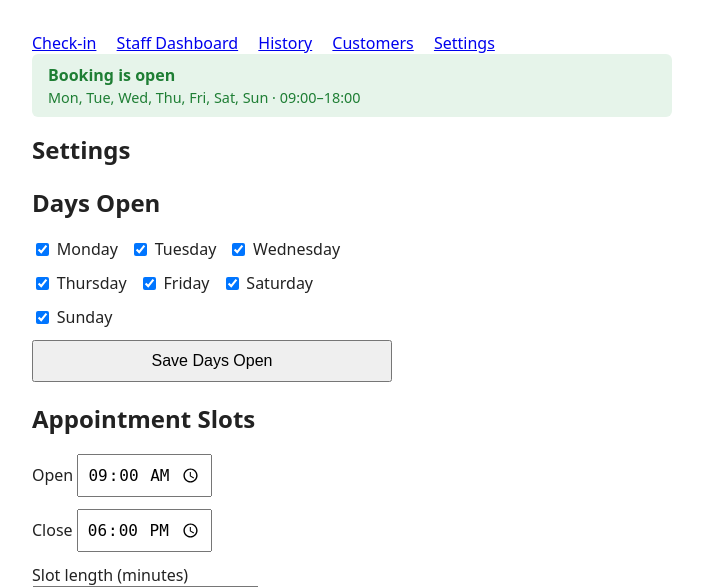
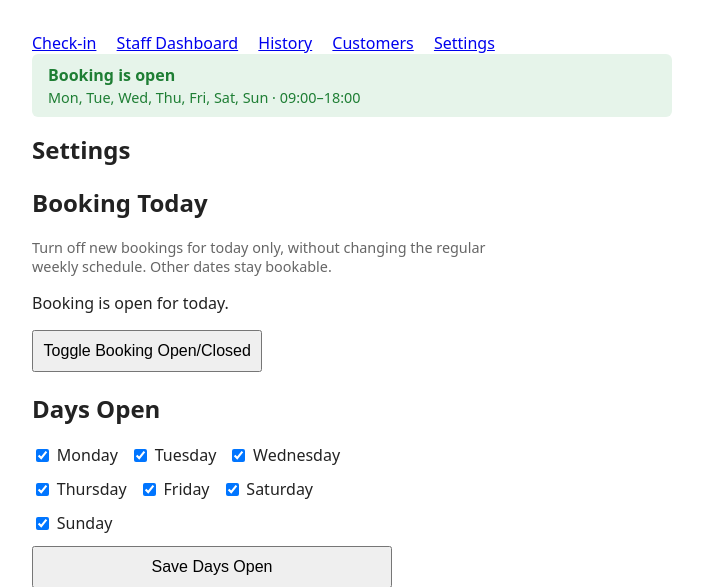
Before and after one commit to mrprogrammingx/barbershop-queue, a FastAPI app: page /settings in a window 1280 px wide. Shown: the top 587 px of the page, without its empty margins (288-991 px from the left). Run offline with FastAPI, Linux system fonts and the light colour scheme; data comes from the database, SQL or seed files in the repository; data that the repository does not hold is empty.

Commit message:
Move today's booking toggle from dashboard to Settings
The "Toggle Booking Open/Closed" control moves into a new "Booking
Today" section on the Settings page, alongside the other schedule
config, with a status line explaining it only affects today. The
dashboard keeps only live queue actions: Call Next and Reset Queue.

Co-Authored-By: Claude Sonnet 5 <noreply@anthropic.com>

```diff
--- a/app/templates/settings.html
+++ b/app/templates/settings.html
@@ -2,6 +2,11 @@
 {% block title %}Settings{% endblock %}
 {% block content %}
   <h1>Settings</h1>
+
+  <h2>Booking Today</h2>
+  <p class="hint">Turn off new bookings for today only, without changing the regular weekly schedule. Other dates stay bookable.</p>
+  <p id="booking-today-status"></p>
+  <button id="toggle-booking-today" type="button">Toggle Booking Open/Closed</button>
 
   <h2>Days Open</h2>
   <form id="open-days-form">
@@ -51,6 +56,24 @@
   </style>
 
   <script>
+    async function loadBookingToday() {
+      const res = await fetch("/admin/shop-status");
+      const status = await res.json();
+      document.getElementById("booking-today-status").textContent =
+        status.booking_open ? "Booking is open for today." : "Booking is closed for today.";
+    }
+
+    document.getElementById("toggle-booking-today").addEventListener("click", async () => {
+      const res = await fetch("/admin/shop-status");
+      const status = await res.json();
+      await fetch("/admin/shop-status", {
+        method: "POST",
+        headers: { "Content-Type": "application/json" },
+        body: JSON.stringify({ booking_open: !status.booking_open }),
+      });
+      loadBookingToday();
+    });
+
     async function loadOpenDays() {
       const res = await fetch("/admin/shop-status");
       const status = await res.json();
@@ -164,6 +187,7 @@
     document.getElementById("block-date-picker").value = todayIso();
     document.getElementById("block-date-picker").min = todayIso();
 
+    loadBookingToday();
     loadOpenDays();
     loadScheduleSettings();
     loadBlockSlots();
```
Also changed, not shown: app/templates/dashboard.html (+0 -12 lines).
